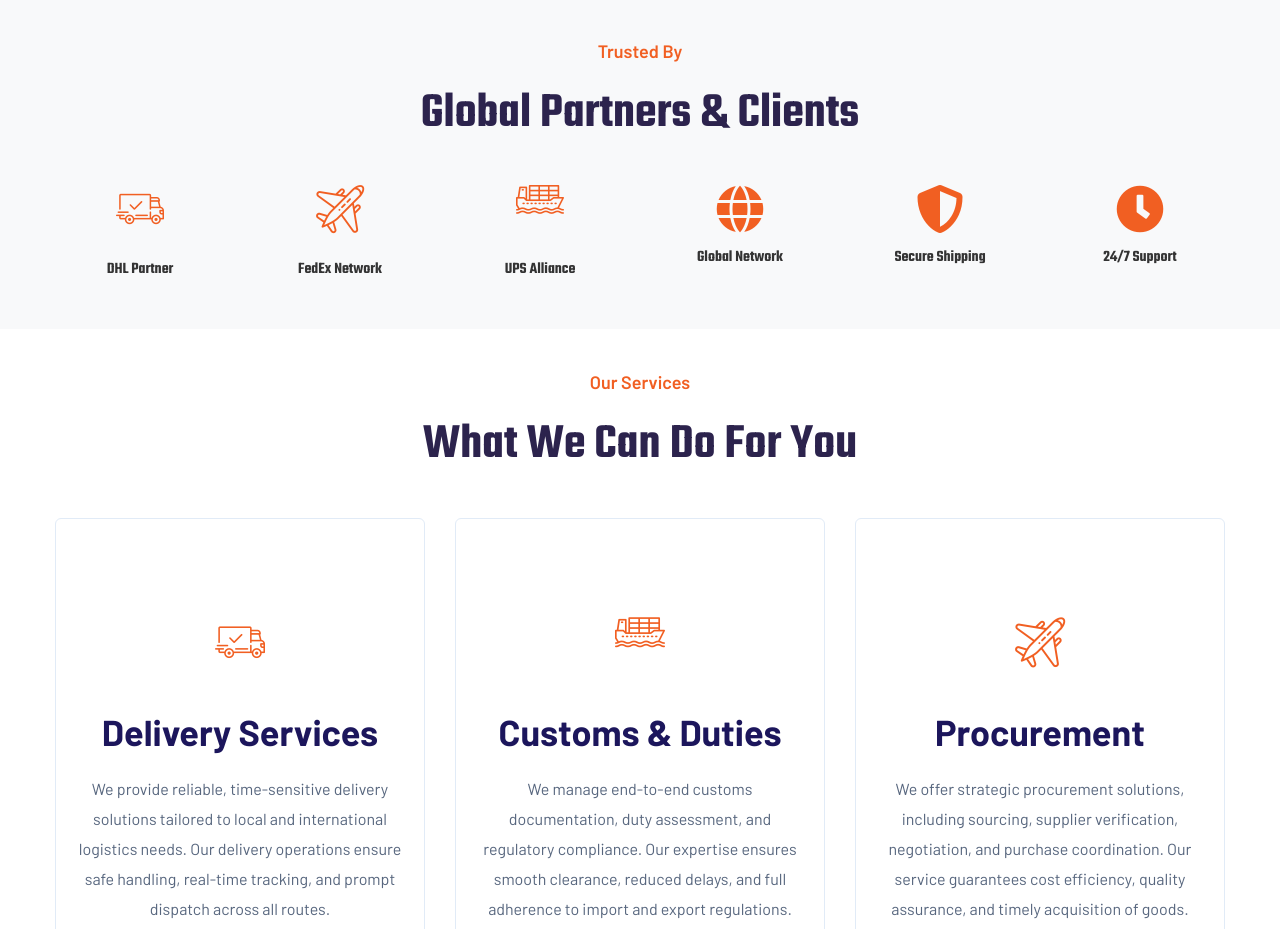
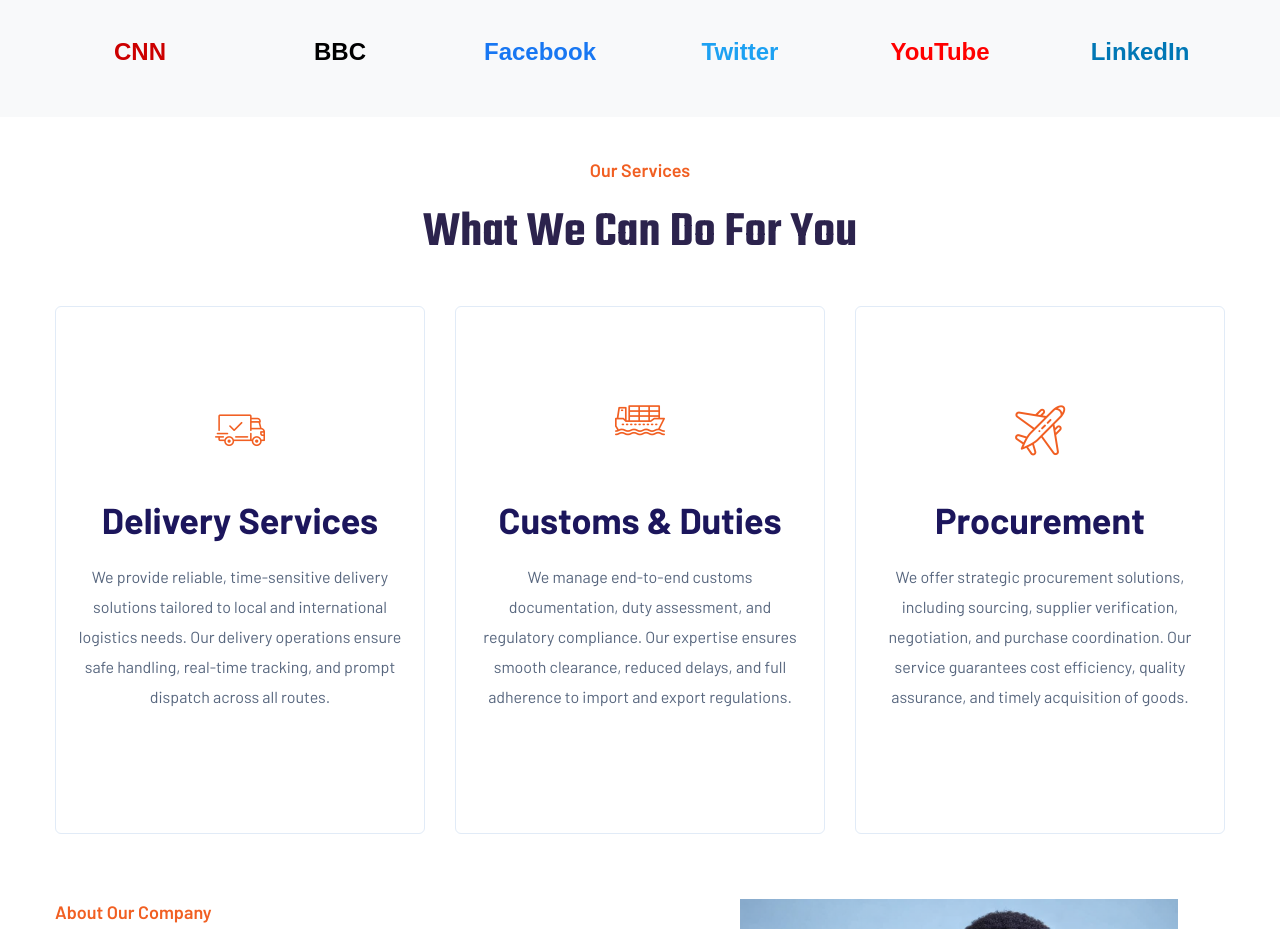
Before and after one commit to finepulseglobal/finepg, a plain HTML site: page index.html in a window 1280 px wide. Shown: the part 1228-2157 px from the top of the page. Drawn offline with Linux system fonts and the light colour scheme.

Commit message:
Update brand section and FAQ styling
- Remove brand section title text (Trusted By, Global Partners & Clients)
- Replace with media brand logos (CNN, BBC, Facebook, Twitter, YouTube, LinkedIn)
- Remove footer social icons to reduce outbound links for better SEO
- Style FAQ headers with permanent orange background and white text
- Improve overall design consistency and user experience

```diff
--- a/index.html
+++ b/index.html
@@ -147,6 +147,12 @@
     .single-brand:hover { transform: translateY(-5px); }
     .brand-logo h6 { margin-top: 15px; font-weight: 600; color: #333; }
     .single-brand:hover .brand-logo h6 { color: #f15f22; }
+
+    /* FAQ Styling */
+    .card-header { background: #f15f22 !important; border: none !important; }
+    .card-header .btn { color: white !important; text-decoration: none !important; }
+    .card-header .btn:hover { color: white !important; }
+    .card-header .btn:focus { color: white !important; box-shadow: none !important; }
     @media (max-width: 768px) {
         .hero__caption h1 { font-size: 2.5rem; }
         .hero-btns { justify-content: center; }
@@ -273,60 +279,46 @@
     <!--? Brand Trust Area Start -->
     <div class="brand-area pt-70 pb-40">
         <div class="container">
-            <div class="row">
-                <div class="col-lg-12">
-                    <div class="section-tittle text-center mb-50">
-                        <span>Trusted By</span>
-                        <h2>Global Partners & Clients</h2>
-                    </div>
-                </div>
-            </div>
             <div class="row align-items-center">
                 <div class="col-lg-2 col-md-4 col-sm-6">
                     <div class="single-brand text-center mb-30">
                         <div class="brand-logo">
-                            <span class="flaticon-shipped" style="font-size: 3rem; color: #f15f22;"></span>
-                            <h6>DHL Partner</h6>
+                            <h4 style="color: #cc0000; font-weight: bold; font-family: 'Arial', sans-serif;">CNN</h4>
                         </div>
                     </div>
                 </div>
                 <div class="col-lg-2 col-md-4 col-sm-6">
                     <div class="single-brand text-center mb-30">
                         <div class="brand-logo">
-                            <span class="flaticon-plane" style="font-size: 3rem; color: #f15f22;"></span>
-                            <h6>FedEx Network</h6>
+                            <h4 style="color: #000; font-weight: bold; font-family: 'Arial', sans-serif;">BBC</h4>
                         </div>
                     </div>
                 </div>
                 <div class="col-lg-2 col-md-4 col-sm-6">
                     <div class="single-brand text-center mb-30">
                         <div class="brand-logo">
-                            <span class="flaticon-ship" style="font-size: 3rem; color: #f15f22;"></span>
-                            <h6>UPS Alliance</h6>
+                            <h4 style="color: #1877f2; font-weight: bold; font-family: 'Arial', sans-serif;">Facebook</h4>
                         </div>
                     </div>
                 </div>
                 <div class="col-lg-2 col-md-4 col-sm-6">
                     <div class="single-brand text-center mb-30">
                         <div class="brand-logo">
-                            <i class="fas fa-globe" style="font-size: 3rem; color: #f15f22;"></i>
-                            <h6>Global Network</h6>
+                            <h4 style="color: #1da1f2; font-weight: bold; font-family: 'Arial', sans-serif;">Twitter</h4>
                         </div>
                     </div>
                 </div>
                 <div class="col-lg-2 col-md-4 col-sm-6">
                     <div class="single-brand text-center mb-30">
                         <div class="brand-logo">
-                            <i class="fas fa-shield-alt" style="font-size: 3rem; color: #f15f22;"></i>
-                            <h6>Secure Shipping</h6>
+                            <h4 style="color: #ff0000; font-weight: bold; font-family: 'Arial', sans-serif;">YouTube</h4>
                         </div>
                     </div>
                 </div>
                 <div class="col-lg-2 col-md-4 col-sm-6">
                     <div class="single-brand text-center mb-30">
                         <div class="brand-logo">
-                            <i class="fas fa-clock" style="font-size: 3rem; color: #f15f22;"></i>
-                            <h6>24/7 Support</h6>
+                            <h4 style="color: #0077b5; font-weight: bold; font-family: 'Arial', sans-serif;">LinkedIn</h4>
                         </div>
                     </div>
                 </div>
@@ -664,13 +656,7 @@ We work with trusted carriers, offer cargo insurance, professional packaging, an
                                     <p class="info1">At FinePulse Global Limited, we move your cargo with confidence — We deliver without compromise.</p>
                                 </div>
                             </div>
-                            <!-- Footer Social -->
-                            <div class="footer-social ">
-                                <a href="https://facebook.com/finepulseglobal" target="_blank" rel="nofollow noopener noreferrer"><i class="fab fa-facebook-f"></i></a>
-                                <a href="https://twitter.com/finepulseglobal" target="_blank" rel="nofollow noopener noreferrer"><i class="fab fa-twitter"></i></a>
-                                <a href="https://instagram.com/finepulsegloballimited" target="_blank" rel="nofollow noopener noreferrer"><i class="fab fa-instagram"></i></a>
-                                <a href="https://youtube.com/@finepulseglobal" target="_blank" rel="nofollow noopener noreferrer"><i class="fab fa-youtube"></i></a>
-                            </div>
+
                         </div>
                     </div>
                 </div>
```
